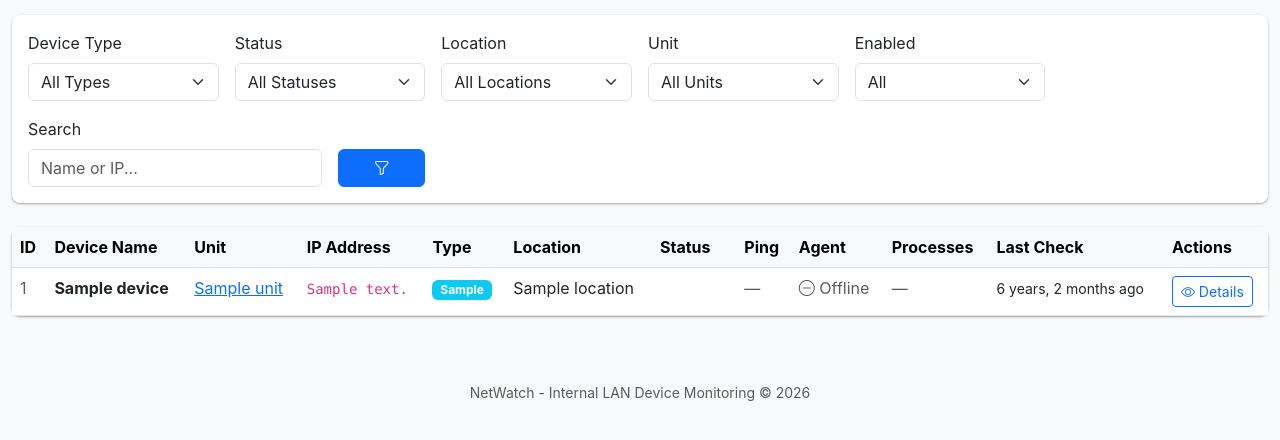
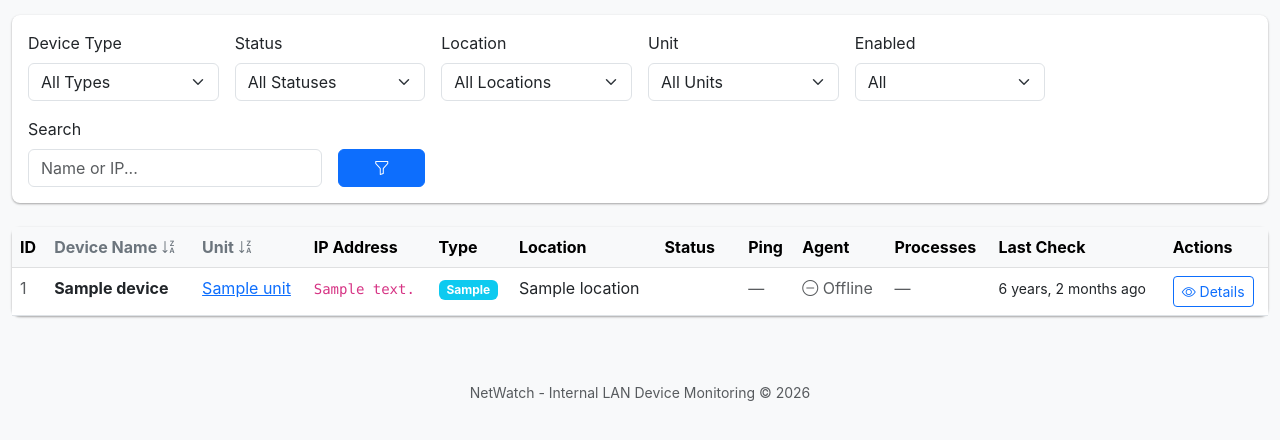
Before and after one commit to Firo91/PosTracker, a Django app: template templates/dashboard/index.html in a window 1280 px wide. Shown: the part 335-775 px from the top of the page. Run offline with Django 5.2, Linux system fonts and the light colour scheme; a user stored in the database is signed in; tables that the repository leaves empty hold one stand-in row (values such as "Sample post"); the template is opened without the code that fills it: values that come from a table or form of the project are taken from there, most other values are stand-ins (such as "Sample title", 1, 10 or a date in 2020); parts of the project's set-up code (start-up, migrations or seed data) failed here and were passed over.

Commit message:
"Device Name" and "Unit" column headers are now clickable sort links

```diff
--- a/templates/dashboard/index.html
+++ b/templates/dashboard/index.html
@@ -130,8 +130,36 @@
             <thead class="table-light">
                 <tr>
                     <th>ID</th>
-                    <th>Device Name</th>
-                    <th>Unit</th>
+                    <th>
+                        {% if filters.sort == 'name' %}
+                            <a href="?device_type={{ filters.device_type }}&status={{ filters.status }}&location={{ filters.location }}&unit={{ filters.unit }}&search={{ filters.search }}&enabled={{ filters.enabled }}&sort=-name" class="text-decoration-none text-dark">
+                                Device Name <i class="bi bi-sort-alpha-down"></i>
+                            </a>
+                        {% elif filters.sort == '-name' %}
+                            <a href="?device_type={{ filters.device_type }}&status={{ filters.status }}&location={{ filters.location }}&unit={{ filters.unit }}&search={{ filters.search }}&enabled={{ filters.enabled }}&sort=name" class="text-decoration-none text-dark">
+                                Device Name <i class="bi bi-sort-alpha-up"></i>
+                            </a>
+                        {% else %}
+                            <a href="?device_type={{ filters.device_type }}&status={{ filters.status }}&location={{ filters.location }}&unit={{ filters.unit }}&search={{ filters.search }}&enabled={{ filters.enabled }}&sort=name" class="text-decoration-none text-secondary">
+                                Device Name <i class="bi bi-sort-alpha-down-alt"></i>
+                            </a>
+                        {% endif %}
+                    </th>
+                    <th>
+                        {% if filters.sort == 'unit' %}
+                            <a href="?device_type={{ filters.device_type }}&status={{ filters.status }}&location={{ filters.location }}&unit={{ filters.unit }}&search={{ filters.search }}&enabled={{ filters.enabled }}&sort=-unit" class="text-decoration-none text-dark">
+                                Unit <i class="bi bi-sort-alpha-down"></i>
+                            </a>
+                        {% elif filters.sort == '-unit' %}
+                            <a href="?device_type={{ filters.device_type }}&status={{ filters.status }}&location={{ filters.location }}&unit={{ filters.unit }}&search={{ filters.search }}&enabled={{ filters.enabled }}&sort=unit" class="text-decoration-none text-dark">
+                                Unit <i class="bi bi-sort-alpha-up"></i>
+                            </a>
+                        {% else %}
+                            <a href="?device_type={{ filters.device_type }}&status={{ filters.status }}&location={{ filters.location }}&unit={{ filters.unit }}&search={{ filters.search }}&enabled={{ filters.enabled }}&sort=unit" class="text-decoration-none text-secondary">
+                                Unit <i class="bi bi-sort-alpha-down-alt"></i>
+                            </a>
+                        {% endif %}
+                    </th>
                     <th>IP Address</th>
                     <th>Type</th>
                     <th>Location</th>
```
Also changed, not shown: apps/dashboard/views.py (+11 -1 lines).
